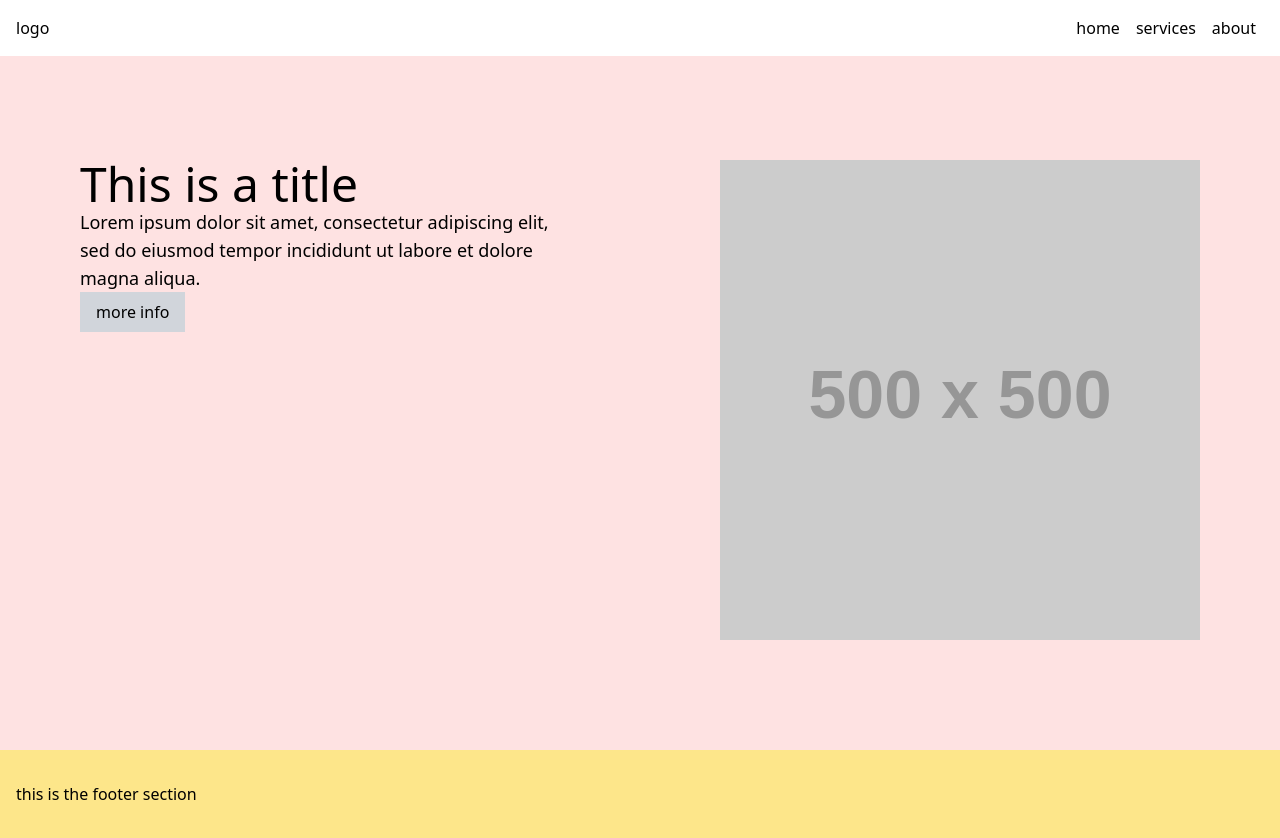
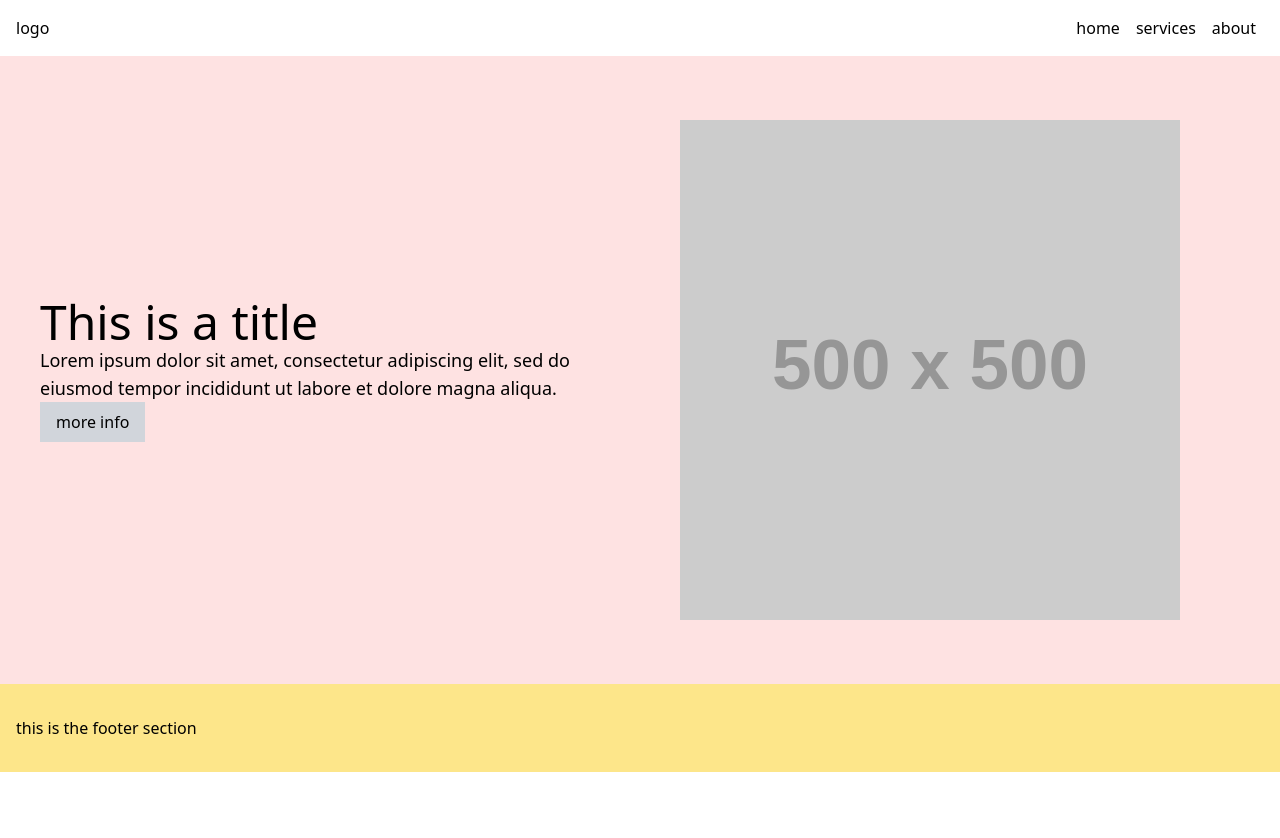
Before and after one commit to flrnd/next-easyweb, a Next.js app: page / in a window 1280 px wide. After the commit the page ends 800 px from the top, so only its background shows below. Built offline with nearby package versions, Linux system fonts and the light colour scheme.

Commit message:
Add css classes

```diff
--- a/components/section/Feature.tsx
+++ b/components/section/Feature.tsx
@@ -31,9 +31,9 @@ const Feature = ({
   }
 
   return (
-    <div className="feature flex flex-col-reverse lg:flex-row w-auto">
-      <div className="w-1/2 p-10 lg:p-20">{contentLeft}</div>
-      <div className="w-1/2 p-10 lg:p-20">{contentRight}</div>
+    <div className="feature">
+      <div className="content">{contentLeft}</div>
+      <div className="content">{contentRight}</div>
     </div>
   );
 };
```
